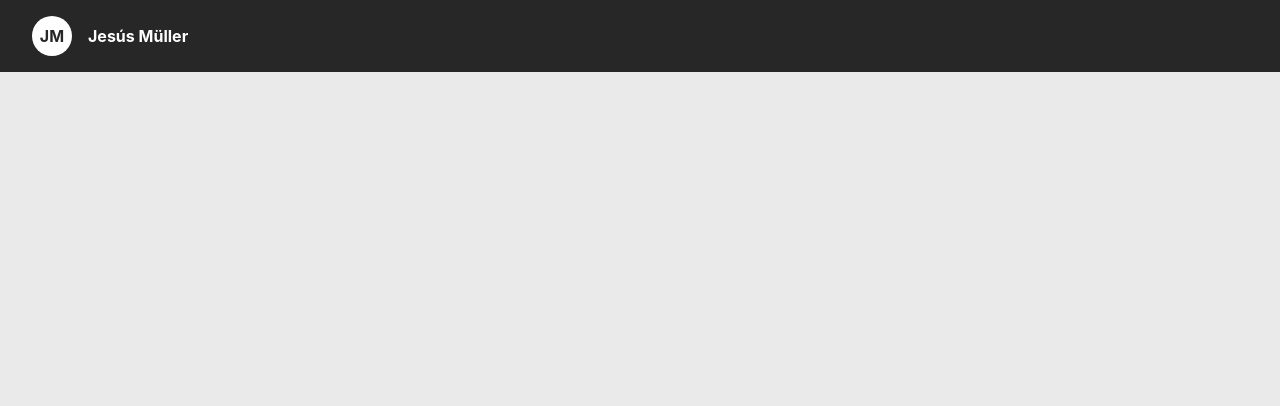
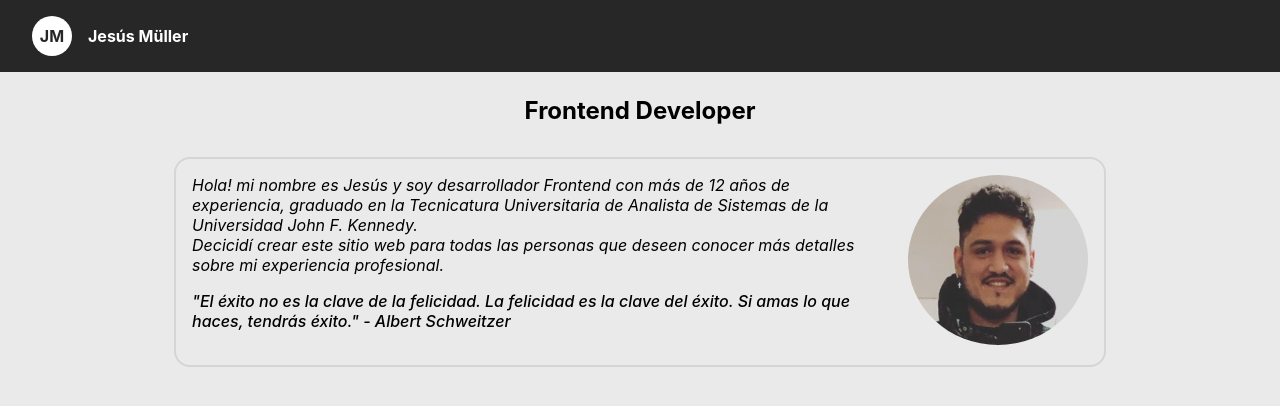
Before and after one commit to jDevZapata/jesus-muller, a Next.js app: page / in a window 1280 px wide. Shown: the top 406 px of the page. Built offline with nearby package versions, Linux system fonts and the light colour scheme.

Commit message:
adding presentation section

```diff
--- /dev/null
+++ b/src/app/components/presentation/Presentation.tsx
@@ -0,0 +1,33 @@
+import Image from 'next/image';
+import Profile from '@/assets/profile.png'
+import './presentation.css';
+
+const Presentation = () => {
+    return (
+        <section className="presentation">
+            <h1 className='centered'>Frontend Developer</h1>
+            <div className='presentation-container'>
+                <div className='description'>
+                    <p>
+                        Hola! mi nombre es Jesús y soy desarrollador Frontend con más de
+                        12 años de experiencia, graduado en la Tecnicatura Universitaria
+                        de Analista de Sistemas de la Universidad John F. Kennedy.
+                    </p>
+                    <p>
+                        Decicidí crear este sitio web para todas las personas que deseen conocer más detalles sobre mi experiencia profesional.
+                    </p>
+                    <p className='phrase'>
+                        &quot;El éxito no es la clave de la felicidad. La felicidad es la
+                        clave del éxito. Si amas lo que haces, tendrás éxito.&quot; - Albert
+                        Schweitzer
+                    </p>
+                </div>
+                <div className='img'>
+                    <Image src={Profile} alt="foto de perfil" className='rounded' height={170} width={180}/>
+                </div>
+            </div>
+        </section>
+    );
+}
+
+export default Presentation;
--- /dev/null
+++ b/src/app/components/presentation/presentation.css
@@ -0,0 +1,47 @@
+.presentation {
+    padding-top: 6rem;
+    text-align: center;
+}
+
+.presentation-container {
+    margin-top: 2rem;
+    border: 2px solid #d5d5d5;
+    border-radius: 1rem;
+    display: flex;
+    justify-content: space-between;
+    padding: 1rem;
+    width: 70vw;
+    margin-left: auto;
+    margin-right: auto;
+}
+
+.presentation-container .description {
+    text-align: left;
+    font-style: italic;
+}
+
+.description .phrase {
+    margin-top: 1rem;
+    font-weight: 500;
+}
+
+.presentation-container .img {
+    margin-left: 2rem;
+}
+
+.rounded {
+    border-radius: 50%;
+}
+
+@media only screen and (max-width: 800px) {
+    .presentation-container {
+        border: none;
+        flex-direction: column-reverse;
+        padding: none;
+        width: 80%;
+    }
+    .presentation-container .img {
+        margin-left: unset;
+        padding-bottom: 1rem;
+    }
+}
--- a/src/app/globals.css
+++ b/src/app/globals.css
@@ -1,6 +1,10 @@
 * {
     padding: 0;
     margin: 0;
+}
+
+.centered {
+  text-align: center;
 }
 
 body {
--- a/src/app/page.tsx
+++ b/src/app/page.tsx
@@ -1,7 +1,9 @@
+import Presentation from "@/app/components/presentation/Presentation";
+
 export default function Home() {
   return (
     <main>
-      Presentation
+      <Presentation />
     </main>
   );
 }
```
Also changed, not shown: src/assets/profile.png (added).
